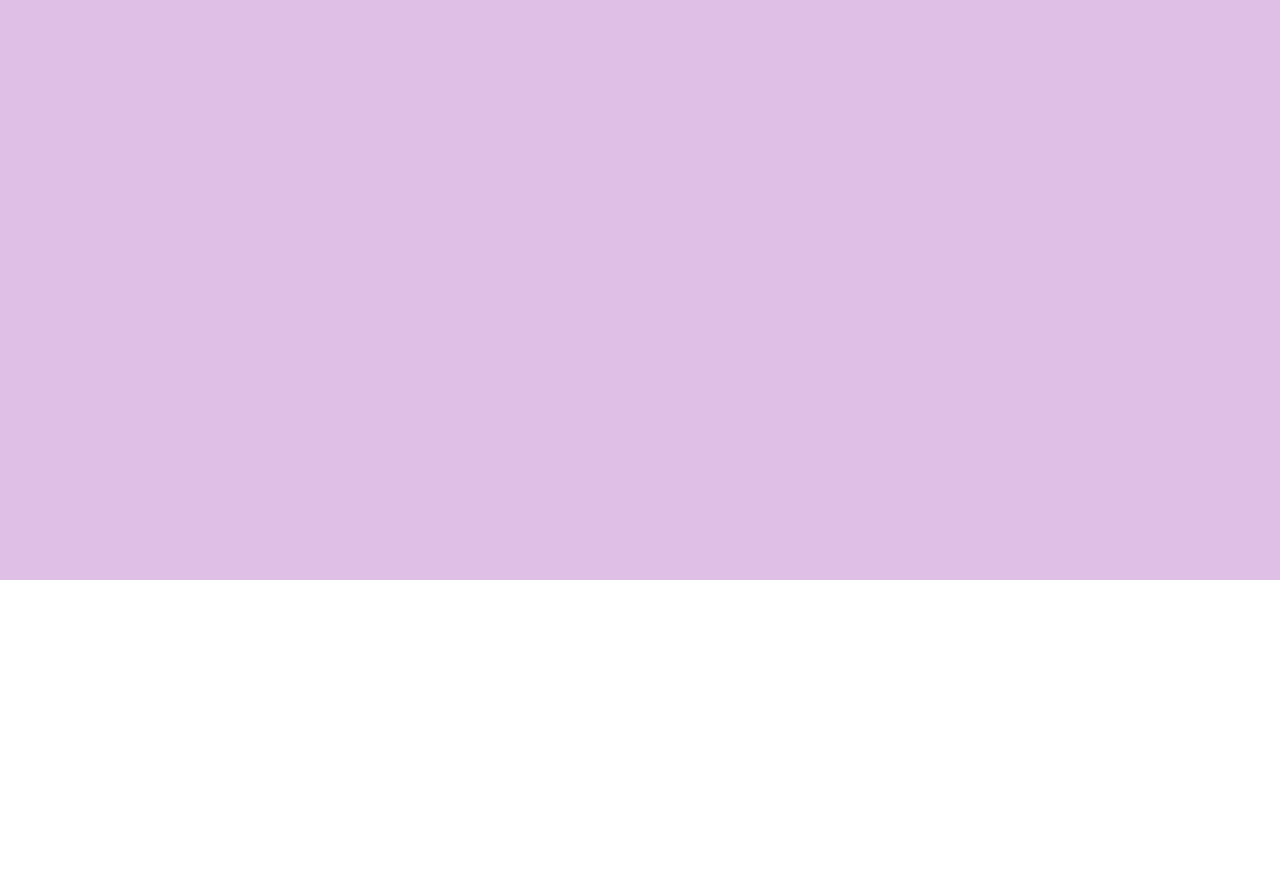
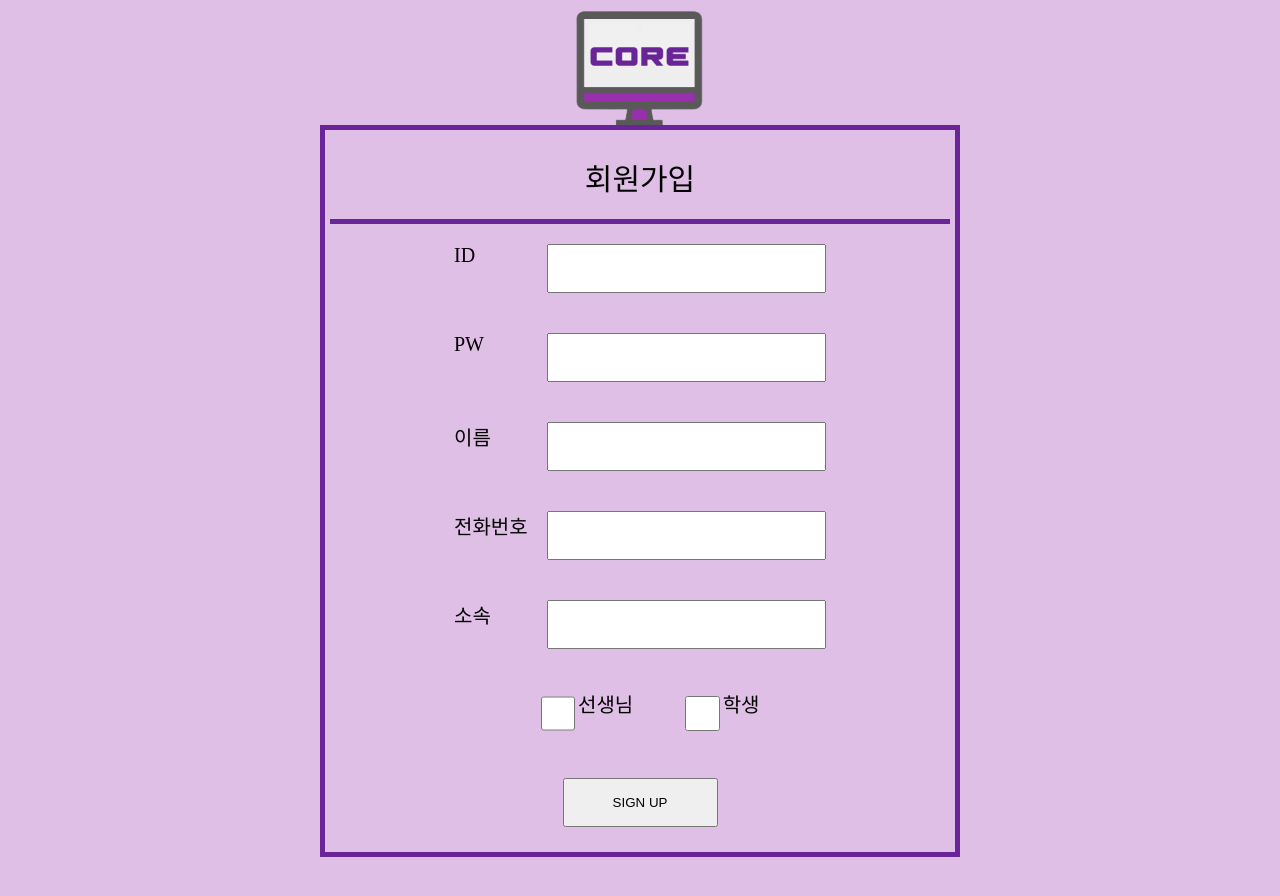
Before and after one commit to Happhee/CORE, a React (Create React App) app in the folder core/: page /signup in a window 1280 px wide. Shown: the part 220-1116 px from the top of the page. Before the commit the page ends 800 px from the top, so only its background shows below. Built offline with nearby package versions, Linux system fonts and the light colour scheme.

Commit message:
[ADD] 라우트 변경

```diff
--- a/core/src/App.css
+++ b/core/src/App.css
@@ -1,5 +1,5 @@
 
-body{
+html, body{
   background-color: #E0BFE6;
   width: 100%;
   height: 100vh;
--- a/core/src/App.js
+++ b/core/src/App.js
@@ -3,8 +3,6 @@ import './App.css';
 import React, { useState } from 'react';
 
 import Toolbar from './components/Toolbar';
-import Login_Success from './components/Login_Success';
-
 
 import { BrowserRouter as Router, Route, Switch, Link } from 'react-router-dom';
 
@@ -33,8 +31,6 @@ function App() {
     <Router className="App">
       <div className="App">
         <Toolbar data={init} />
-        {/* <Login_Success mode={mode} /> */}
-
       </div>
 
     </Router>
--- a/core/src/components/Login.js
+++ b/core/src/components/Login.js
@@ -4,23 +4,62 @@ import '../css/Login.css';
 import { ReactComponent as Core_Logo } from '../css/Core.svg';
 
 import { BrowserRouter as Router, Route, Switch, Link } from 'react-router-dom';
+
+import SignUp from './SignUp';
 import Login_Success from './Login_Success';
-import SignUp from './SignUp';
 
 
 
 function Login() {
+    let [mode, setMode] = useState('teacher');
+    let [data, setData] = useState([
+        { id: 1, value: "선생님", checked: false },
+        { id: 2, value: "학생", checked: false }]);
+
+    let route = [];
+
     function Login_Click() {
-        <Route path='/login_success' component={Login_Success} />
+        var current_mode = [...data];
+
+        //    회원인지 검증하는 서버 필요!!!
+
+        if (current_mode[0].checked == true) {
+            setMode('teacher');
+        }
+        else if (current_mode[1].checked == true) {
+            setMode('student');
+        }
+        console.log(1);
+
+        route.push(<Route path="/loginSuccess" component={Login_Success} />);
+        console.log(2);
+
     }
 
     function SignUp_Click() {
-        <Route path='/login_success' component={Login_Success} />
+        route.push(<Route path='/signup' component={SignUp} />);
     }
 
-    let [data, setData] = useState([
-        { id: 1, value: "선생님", checked: "false" },
-        { id: 2, value: "학생", checked: "false" }])
+
+    //체크박스 하나만 선택할수 있게 만들기
+    function onChange(e) {
+        console.log(data);
+
+        var newData = [...data];
+        if (e.target.value == '선생님') {
+
+
+            newData[0].checked = true;
+            newData[1].checked = false;
+            setData(newData);
+
+        } else {
+            newData[0].checked = false;
+            newData[1].checked = true;
+            setData(newData);
+
+        }
+    }
 
 
     return (
@@ -28,40 +67,36 @@ function Login() {
             <div className="login_box">
                 <Core_Logo />
 
-                <div className="content">
-                    <div className="input_box" style={{ gridColumn: "1 / 4" }}>
+                <div className="input_content">
+                    <div className="input_box" >
                         <span className="text"> ID </span>
                         <input />
                     </div>
 
-                    <div className="input_box" style={{ gridColumn: "1 / 4" }}>
+                    <div className="input_box" >
                         <span> PW </span>
                         <input />
                     </div>
 
-                    <div className="check_box" style={{ gridColumn: "2 / 4" }}>
-                        {/* <Change_Data data={this.state.check_data} onChangeBox={function () {
+                    <div className="check_box" >
 
-                            }.bind(this)} /> */}
-
-                        <input type="checkbox" cheked={data[0].checked}
-                            value={data[0].value} />
+                        <input type="checkbox" checked={data[0].checked}
+                            value={data[0].value} onChange={onChange} />
                         <span>{data[0].value}</span>
 
-                        <input type="checkbox" cheked={data[1].checked}
-                            value={data[1].value} />
+                        <input type="checkbox" checked={data[1].checked}
+                            value={data[1].value} onChange={onChange} />
                         <span>{data[1].value}</span>
                     </div>
 
-                    <div className="link_box" style={{ gridColumn: "3 / 4" }}>
-                        <Link to="/login_success" onClick={Login_Click()} >LOGIN </Link>
-                        <Link to="/signup" onClick={SignUp_Click()} >SIGN UP </Link>
-                        {/* <span> LOGIN </span>
-                        <span> SIGN UP </span> */}
+                    <div className="link_box" >
+                        <Link to="/loginSuccess" onClick={Login_Click} >LOGIN </Link>
+                        <Link to="/signup" onClick={SignUp_Click} >SIGN UP </Link>
                     </div>
+                    {route}
                 </div>
             </div>
-        </div>
+        </div >
     );
 
 }
--- a/core/src/components/SignUp.js
+++ b/core/src/components/SignUp.js
@@ -1,15 +1,76 @@
 /*eslint-disable */
-import React, { Component } from 'react';
+import React, { useState } from 'react';
+import { ReactComponent as Core_Logo } from '../css/Core.svg';
 import '../css/SignUp.css';
 
-class SignUp extends Component {
-    render() {
-        return (
-            <div>
-                <p>회원가입</p>
+function SignUp() {
+    let [data, setData] = useState([
+        { id: 1, value: "선생님", checked: "false" },
+        { id: 2, value: "학생", checked: "false" }])
+
+
+
+    return (
+        <div>
+            <div className="signup_box">
+                <Core_Logo />
+                <div className="content">
+                    {/* 회원가입 타이틀  */}
+                    <div className="title_box">
+                        <span>회원가입</span>
+                    </div>
+
+                    {/* 아이디 */}
+                    <div className="input_box">
+                        <span className="text"> ID </span>
+                        <input />
+                    </div>
+
+                    {/* 비밀번호 */}
+                    <div className="input_box">
+
+                        <span className="text"> PW </span>
+                        <input />
+                    </div>
+
+                    {/* 이름 */}
+                    <div className="input_box">
+                        <span className="text"> 이름 </span>
+                        <input />
+                    </div>
+
+                    {/* 전화번호 */}
+                    <div className="input_box">
+                        <span className="text"> 전화번호 </span>
+                        <input />
+                    </div>
+
+                    {/* 소속 */}
+                    <div className="input_box">
+                        <span className="text"> 소속 </span>
+                        <input />
+                    </div>
+
+                    {/* 선생님/학생 */}
+                    <div className="check_box">
+
+                        <input type="checkbox" cheked={data[0].checked}
+                            value={data[0].value} />
+                        <span>{data[0].value}</span>
+
+                        <input type="checkbox" cheked={data[1].checked}
+                            value={data[1].value} />
+                        <span>{data[1].value}</span>
+                    </div>
+
+                    <div className="signup_success_box">
+                        <input type="submit" value="SIGN UP" />
+                    </div>
+                </div>
             </div>
-        );
-    }
+        </div>
+    );
+
 }
 
 export default SignUp;
--- a/core/src/components/Toolbar.js
+++ b/core/src/components/Toolbar.js
@@ -6,6 +6,8 @@ import '../css/Toolbar.css'
 import { BrowserRouter as Router, Route, Switch, Link } from 'react-router-dom';
 import Login from './Login';
 import SignUp from './SignUp'
+import Login_Success from './Login_Success';
+
 //맨 상단바 (로그인, 회원가입)
 const Toolbar_Link = props => {
     return (
@@ -25,8 +27,10 @@ const Toolbar = props => {
     list.push(<Toolbar_Link key={data[0].id} title={data[0].title} link='/' />);
     list.push(<Toolbar_Link key={data[1].id} title={data[1].title} link='/signup' />);
 
+
     route.push(<Route exact path='/' component={Login} key={data[0].title} />);
     route.push(<Route path='/signup' component={SignUp} key={data[1].title} />);
+
     return (
         <div>
             <div className="tool_bar">
--- a/core/src/css/Login.css
+++ b/core/src/css/Login.css
@@ -9,7 +9,7 @@ body{
     justify-content: center;
     flex-direction: column;
 }
-.content{
+.input_content{
     box-sizing: border-box;
     width: 50%;
     border: solid #692498 5px;
@@ -24,6 +24,8 @@ body{
 .input_box{
     display: grid;
     grid-template-columns: 15% 45%;
+    grid-column: 1/4;
+
     margin-top: 20px;
     margin-bottom: 20px;
     font-size: 25px;
@@ -37,6 +39,7 @@ span {
 .check_box {
     display: grid;
     grid-template-columns:10% 25% 10% 25%;
+    grid-column: 2/4;
     margin-top: 20px;
     margin-bottom: 20px;
     font-size: 20px;
@@ -46,6 +49,7 @@ span {
 .link_box{
     display: grid;
     grid-template-columns:50% 50%;
+    grid-column: 3/4;
     margin-top: 20px;
     margin-bottom: 20px;
     font-size: 20px;
--- a/core/src/css/SignUp.css
+++ b/core/src/css/SignUp.css
@@ -0,0 +1,78 @@
+body{
+    background-color: #E0BFE6;
+
+}
+.signup_box{
+    background-color: #E0BFE6;
+    display: flex;
+    align-items: center;
+    justify-content: center;
+    flex-direction: column;
+    padding-bottom: 20%;
+}
+.content{
+    box-sizing: border-box;
+    width: 50%;
+    border: solid #692498 5px;
+    text-align: center;
+    padding: 5px;
+
+    display: grid;
+    grid-template-columns: repeat(3, 1fr);
+    grid-template-rows: repeat(8, 1fr);
+}
+.title_box{
+    display: grid;
+    grid-column: 1/4;
+    margin-top: 20px;
+    padding-bottom: 20px;
+    font-size: 30px;
+    border-bottom:  solid #692498 5px;
+    justify-content: center;
+
+
+}
+.input_box{
+    display: grid;
+    grid-template-columns: 15% 45%;
+    grid-column: 1/4;
+    margin-top: 20px;
+    margin-bottom: 20px;
+    font-size: 20px;
+    justify-content: center;
+
+}
+span {
+    text-align: start;
+}
+
+
+.check_box {
+    display: grid;
+    grid-template-columns:10% 25% 10% 25%;
+    margin-top: 20px;
+    margin-bottom: 20px;
+    font-size: 20px;
+    justify-content: left;
+}
+
+.link_box{
+    display: grid;
+    grid-template-columns:50% 50%;
+    grid-column: 2/4;
+    margin-top: 20px;
+    margin-bottom: 20px;
+    font-size: 20px;
+    justify-content: center;
+
+}
+
+.signup_success_box{
+    display: grid;
+    grid-template-columns:25%;
+    grid-column: 1/4;
+    margin-top: 20px;
+    margin-bottom: 20px;
+    font-size: 20px;
+    justify-content: center;
+}
--- a/core/src/index.css
+++ b/core/src/index.css
@@ -1,6 +1,5 @@
-body {
+html,body {
   background-color: #E0BFE6;
-  height: 100vh;
 
   margin: 0;
   font-family: -apple-system, BlinkMacSystemFont, 'Segoe UI', 'Roboto', 'Oxygen',
--- a/core/src/index.js
+++ b/core/src/index.js
@@ -3,10 +3,12 @@ import ReactDOM from 'react-dom';
 import './index.css';
 import App from './App';
 import reportWebVitals from './reportWebVitals';
+import { BrowserRouter } from 'react-router-dom';
 
 ReactDOM.render(
-
-  <App />,
+  <BrowserRouter>
+    <App />
+  </BrowserRouter>,
   document.getElementById('root')
 );
 
```
Also changed, not shown: core/src/components/Login_Success.js (+26 -17 lines).
